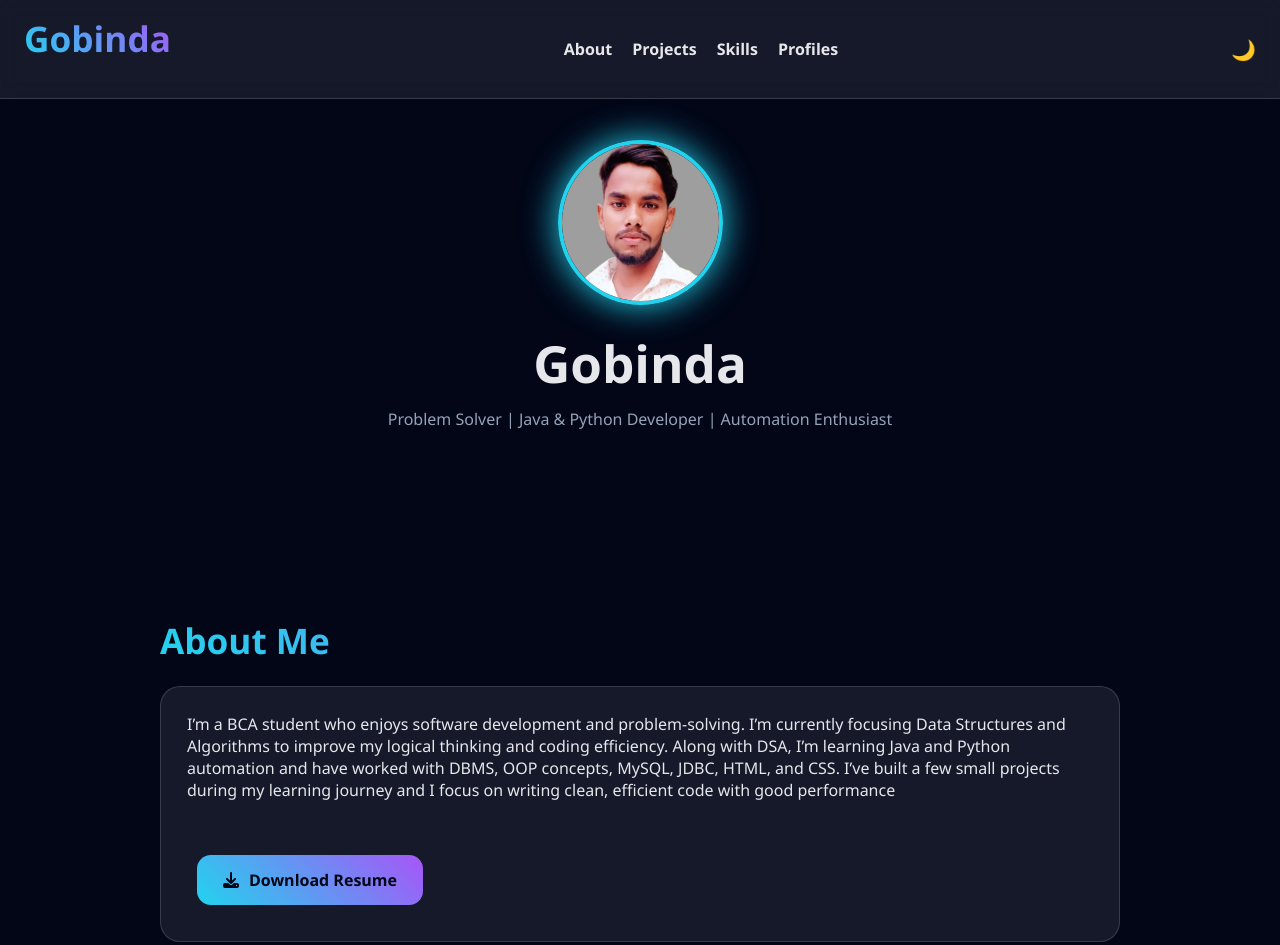
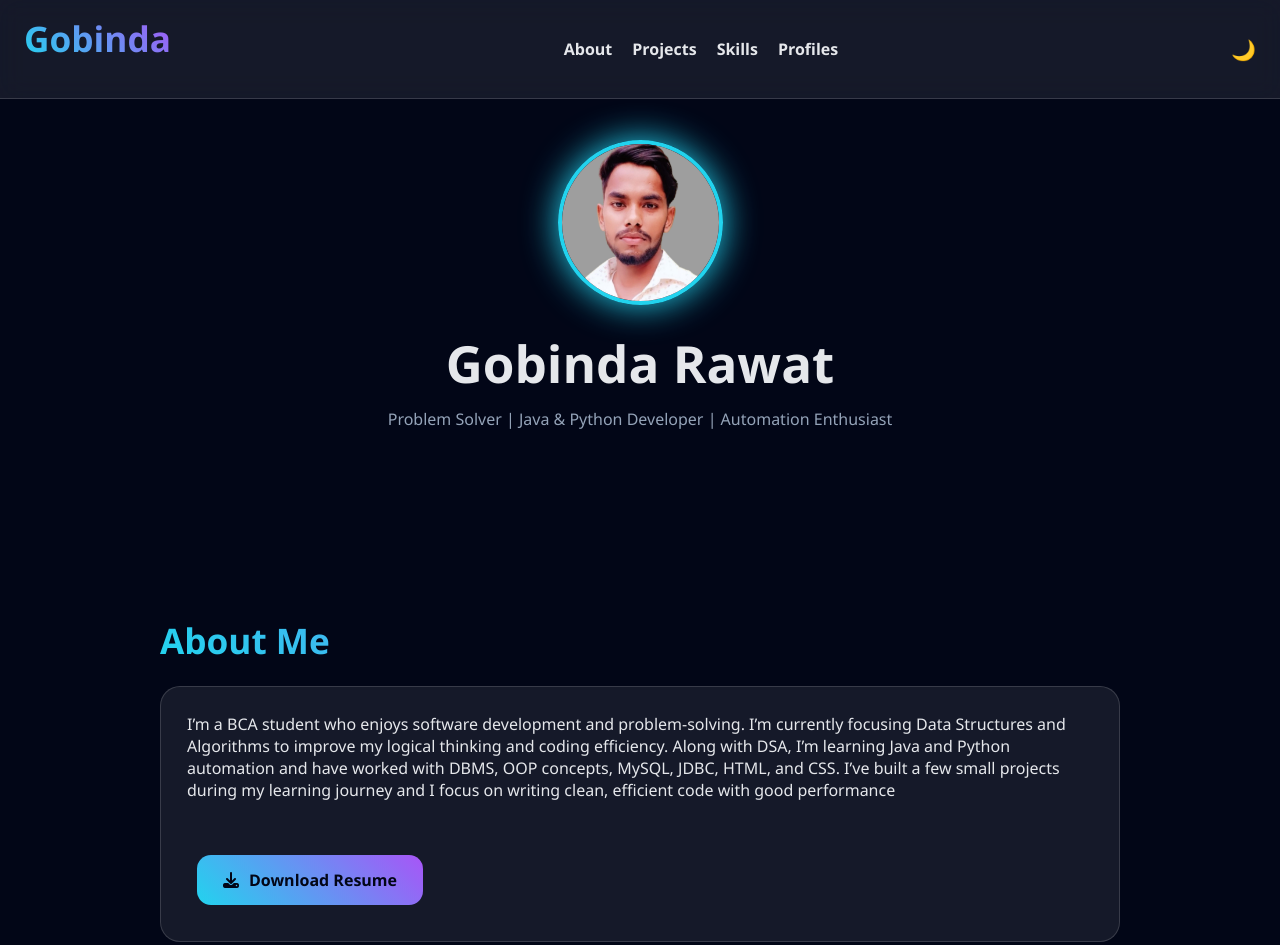
Before and after one commit to GOBINDA033/GOBINDA033.github.io, a plain HTML site: page index.html in a window 1280 px wide. Shown: the top 945 px of the page. Drawn offline with Linux system fonts and the light colour scheme.

Commit message:
Update header name to 'Gobinda Rawat'

```diff
--- a/index.html
+++ b/index.html
@@ -196,7 +196,7 @@ footer{
 
 <header>
   <img src="gr.jpg" class="profile-pic">
-  <h1>Gobinda</h1>
+  <h1>Gobinda Rawat</h1>
   <p id="typing"></p>
 </header>
 
```
